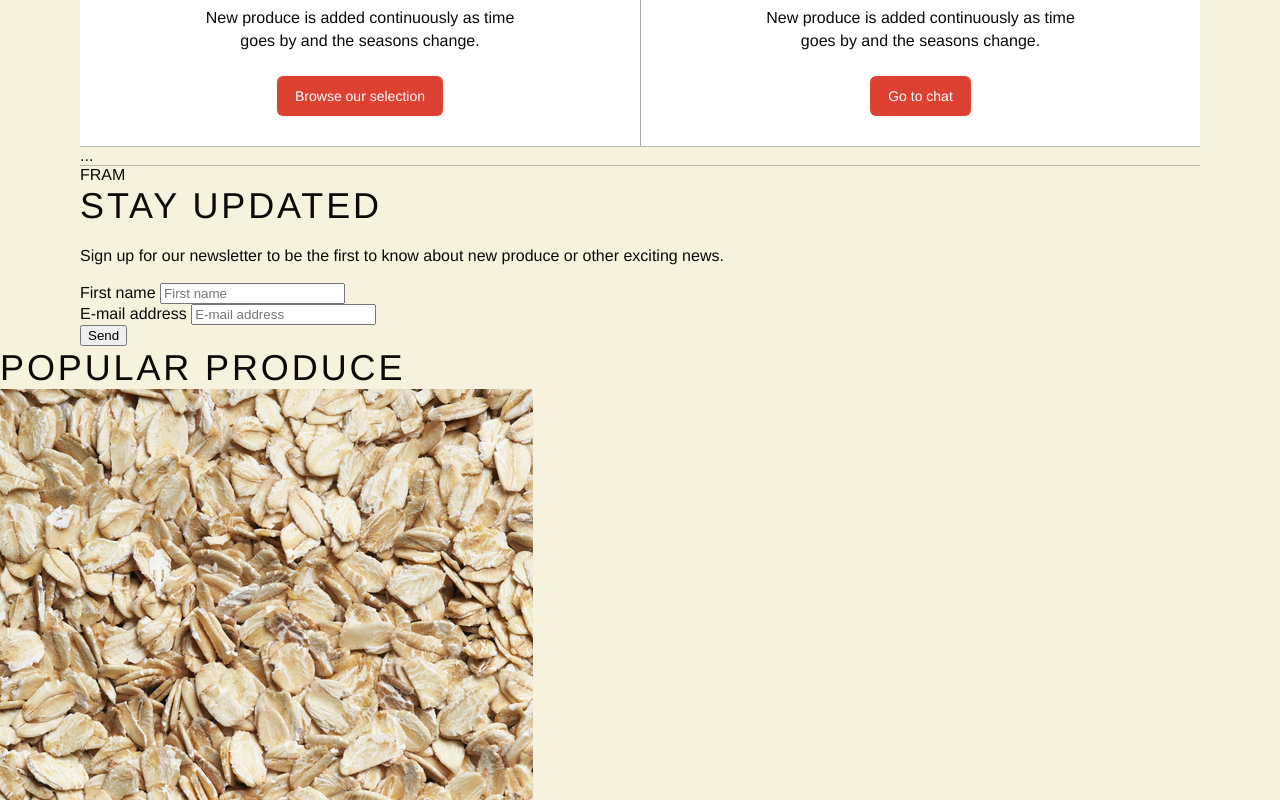
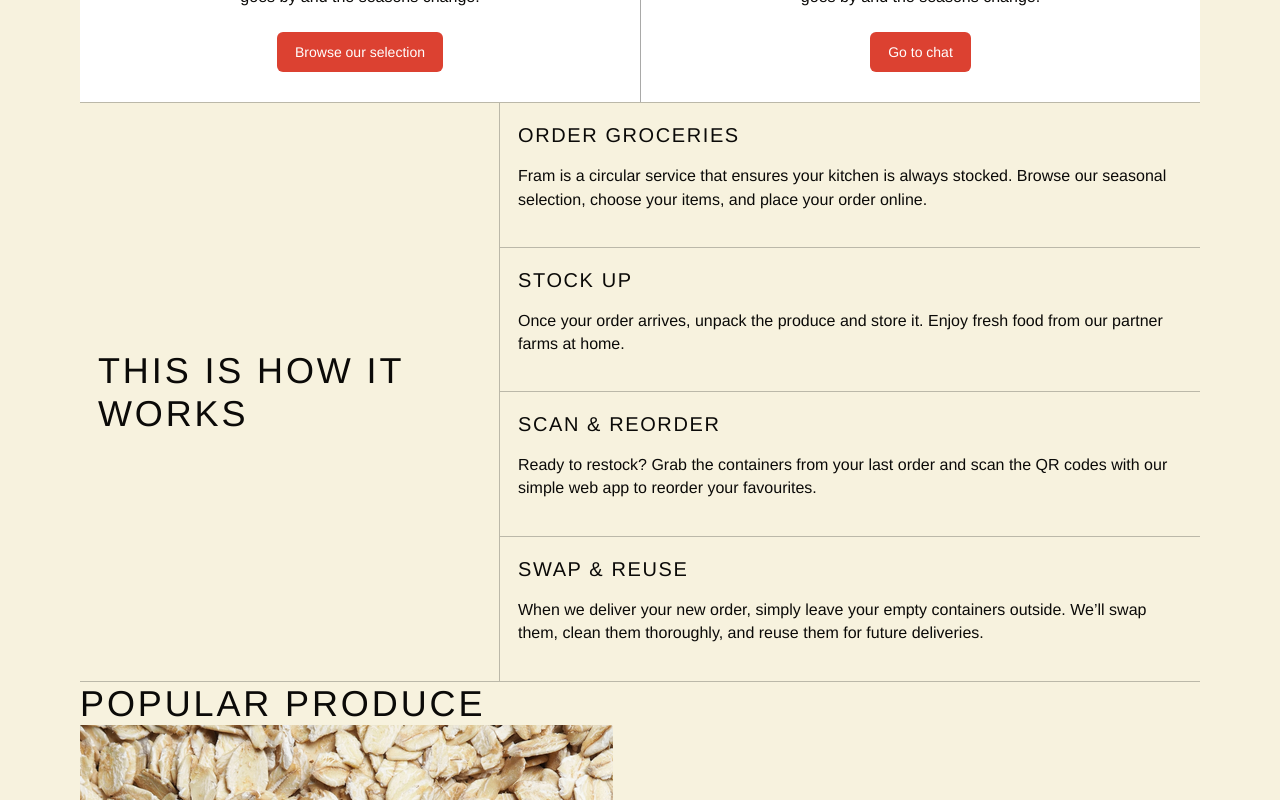
Before and after one commit to majasoma/Pro1001-prosjekt, a plain HTML site: page index.html in a window 1280 px wide. Shown: the part 1000-1800 px from the top of the page. Drawn offline with nearby package versions, Linux system fonts and the light colour scheme; a web font is replaced by a local one.

Commit message:
oppdaterte html

```diff
--- a/index.html
+++ b/index.html
@@ -13,6 +13,7 @@
 </head>
 <body>
 
+  <!-- TOPBAR (kun én gang) -->
   <header class="topbar">
     <button class="icon-btn" type="button" aria-label="Open menu">
       <span class="burger" aria-hidden="true"></span>
@@ -21,10 +22,6 @@
     <a class="topbar__logo" href="index.html">FRAM</a>
 
     <button class="badge" type="button" aria-label="Cart items">0</button>
-  </header>
-
-      <header class="topbar">
-    ...
   </header>
 
   <main>
@@ -43,7 +40,7 @@
       </div>
     </section>
 
-    <!-- ALT UNDER HERO: inni .page -->
+    <!-- ALT UNDER HERO LIGGER INNI .page -->
     <div class="page">
 
       <!-- TWO CARDS -->
@@ -83,13 +80,87 @@
 
       <!-- HOW IT WORKS -->
       <section class="how" aria-labelledby="how-title">
-        ...
+        <div class="how__grid">
+          <div class="how__intro">
+            <h2 id="how-title" class="t-header">
+              THIS IS HOW IT WORKS
+            </h2>
+          </div>
+
+          <div class="how__steps">
+            <article class="how__step">
+              <h3 class="t-subheader">ORDER GROCERIES</h3>
+              <p class="t-body">
+                Fram is a circular service that ensures your kitchen is always stocked.
+                Browse our seasonal selection, choose your items, and place your order online.
+              </p>
+            </article>
+
+            <article class="how__step">
+              <h3 class="t-subheader">STOCK UP</h3>
+              <p class="t-body">
+                Once your order arrives, unpack the produce and store it.
+                Enjoy fresh food from our partner farms at home.
+              </p>
+            </article>
+
+            <article class="how__step">
+              <h3 class="t-subheader">SCAN &amp; REORDER</h3>
+              <p class="t-body">
+                Ready to restock? Grab the containers from your last order
+                and scan the QR codes with our simple web app to reorder your favourites.
+              </p>
+            </article>
+
+            <article class="how__step">
+              <h3 class="t-subheader">SWAP &amp; REUSE</h3>
+              <p class="t-body">
+                When we deliver your new order, simply leave your empty containers outside.
+                We’ll swap them, clean them thoroughly, and reuse them for future deliveries.
+              </p>
+            </article>
+          </div>
+        </div>
       </section>
 
-      <!-- senere: Popular produce + footer inn her -->
-    </div>
+      <!-- POPULAR PRODUCE -->
+      <section class="popular" aria-labelledby="popular-title">
+        <h2 id="popular-title" class="t-header">POPULAR PRODUCE</h2>
+
+        <div class="popular-grid">
+          <article class="popular-card">
+            <img src="img/oats.png"
+                 alt="Close-up of rolled oats"
+                 class="popular-card__img">
+            <h3 class="t-subheader popular-card__title">Oats</h3>
+            <p class="t-body popular-card__meta">1 kg</p>
+            <p class="t-body popular-card__price">48 kr / kg</p>
+          </article>
+
+          <article class="popular-card">
+            <img src="img/onion.png"
+                 alt="Red onions in a crate"
+                 class="popular-card__img">
+            <h3 class="t-subheader popular-card__title">Red Onions</h3>
+            <p class="t-body popular-card__meta">0.5 kg</p>
+            <p class="t-body popular-card__price">48 kr / kg</p>
+          </article>
+
+          <article class="popular-card">
+            <img src="img/garlic.png"
+                 alt="Garlic bulbs"
+                 class="popular-card__img">
+            <h3 class="t-subheader popular-card__title">Garlic</h3>
+            <p class="t-body popular-card__meta">0.2 kg</p>
+            <p class="t-body popular-card__price">48 kr / kg</p>
+          </article>
+        </div>
+      </section>
+
+    </div> <!-- /page -->
   </main>
-  <!-- FOOTER / NEWSLETTER -->
+
+  <!-- FOOTER / NEWSLETTER (full bredde, innhold inni .page) -->
   <footer class="newsletter">
     <div class="page newsletter__inner">
       <div class="newsletter__brand t-logo-small">FRAM</div>
@@ -130,42 +201,3 @@
   <script src="js/main.js"></script>
 </body>
 </html>
-
-      <!-- POPULAR PRODUCE -->
-      <section class="popular" aria-labelledby="popular-title">
-        <h2 id="popular-title" class="t-header">POPULAR PRODUCE</h2>
-
-        <div class="popular-grid">
-          <article class="popular-card">
-            <img src="img/oats.png"
-                 alt="Close-up of rolled oats"
-                 class="popular-card__img">
-            <h3 class="t-subheader popular-card__title">Oats</h3>
-            <p class="t-body popular-card__meta">1 kg</p>
-            <p class="t-body popular-card__price">48 kr / kg</p>
-          </article>
-
-          <article class="popular-card">
-            <img src="img/onion.png"
-                 alt="Red onions in a crate"
-                 class="popular-card__img">
-            <h3 class="t-subheader popular-card__title">Red Onions</h3>
-            <p class="t-body popular-card__meta">0.5 kg</p>
-            <p class="t-body popular-card__price">48 kr / kg</p>
-          </article>
-
-          <article class="popular-card">
-            <img src="img/garlic.png"
-                 alt="Garlic bulbs"
-                 class="popular-card__img">
-            <h3 class="t-subheader popular-card__title">Garlic</h3>
-            <p class="t-body popular-card__meta">0.2 kg</p>
-            <p class="t-body popular-card__price">48 kr / kg</p>
-          </article>
-        </div>
-      </section>
-
-
-  <script src="js/main.js"></script>
-</body>
-</html>
```
